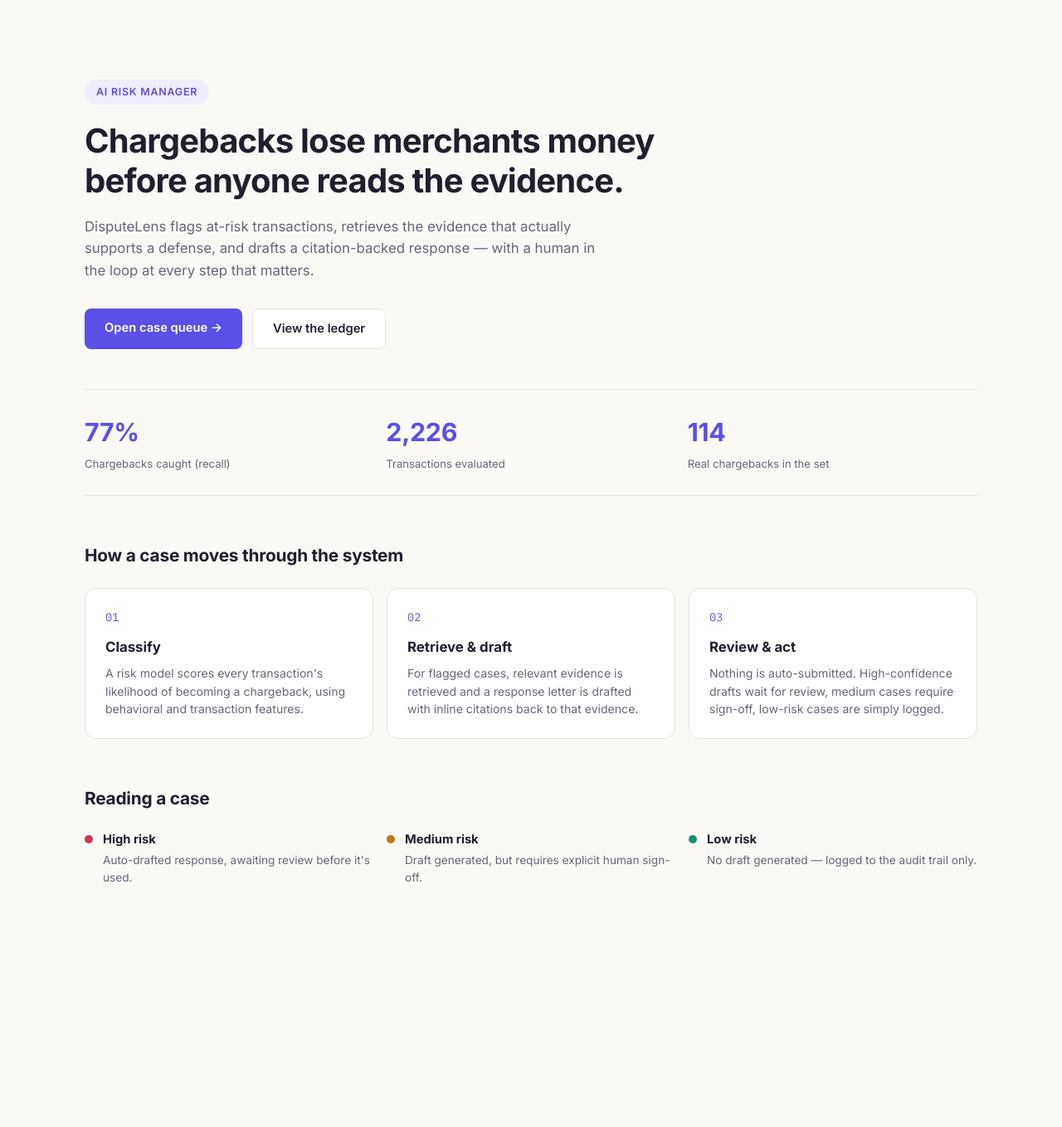
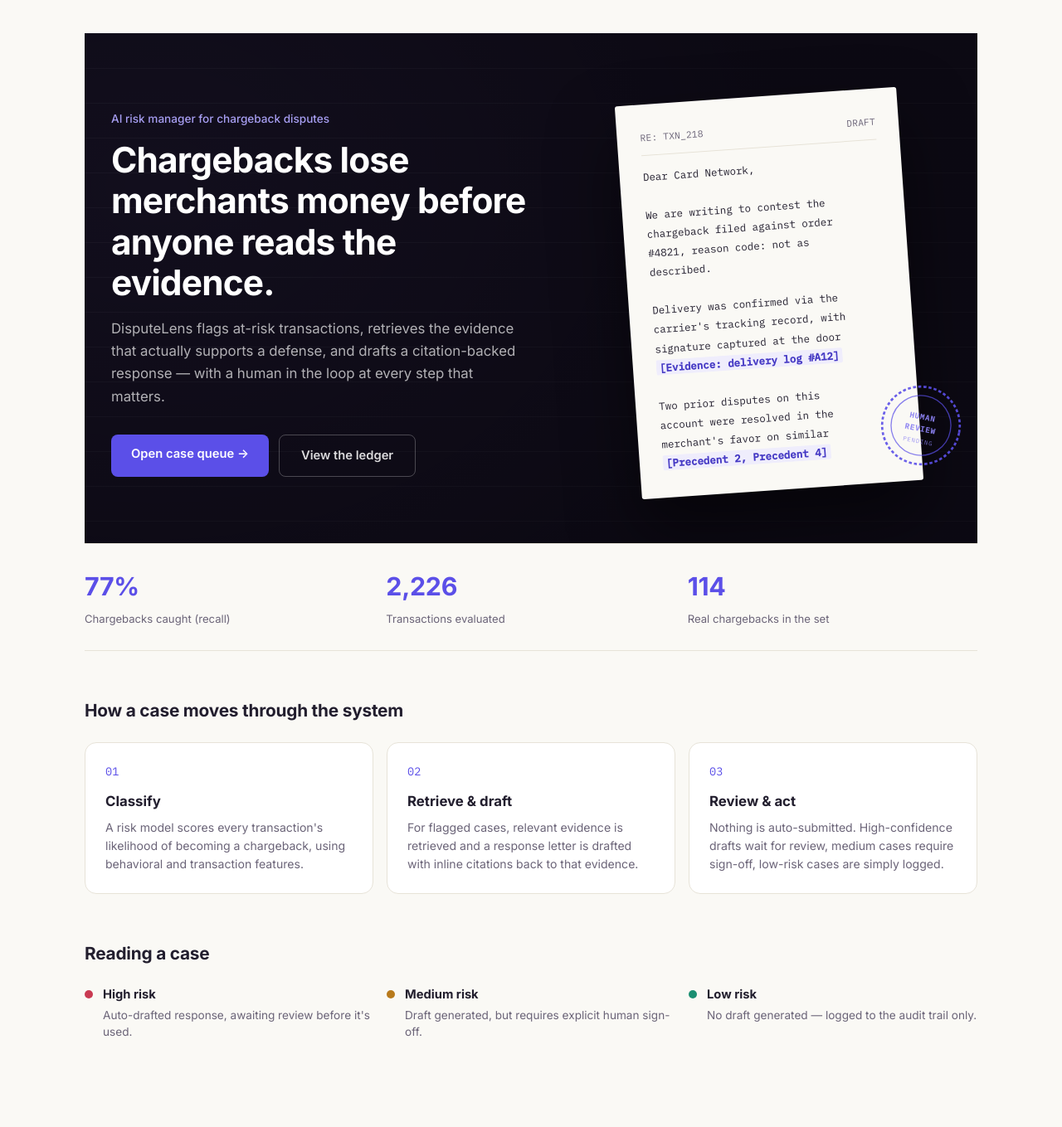
Before and after one commit to mitali-gautam05/DisputeLens, a FastAPI app: page / in a window 1280 px wide. Shown: the part 69-1428 px from the top of the page at 83% size. Before the commit the page ends 1133 px from the top, so only its background shows below. Run offline with FastAPI, Linux system fonts and the light colour scheme; data that the repository does not hold is empty; parts of the project's set-up code (start-up, migrations or seed data) failed here and were passed over.

Commit message:
feat(landing.html) - A new header area

```diff
--- a/frontend/templates/landing.html
+++ b/frontend/templates/landing.html
@@ -1,17 +1,54 @@
 {% extends "base.html" %}
 {% block title %}DisputeLens — Evidence-grounded chargeback defense{% endblock %}
 {% block content %}
-<section class="hero">
-    <span class="hero-eyebrow">AI Risk Manager</span>
-    <h1 class="hero-title">Chargebacks lose merchants money before anyone reads the evidence.</h1>
-    <p class="hero-sub">
+<section class="hero-photo">
+    <div class="hero-grid">
+        <div>
+            <div class="hero-kicker">AI risk manager for chargeback disputes</div>
+            <h1 class="hero-title-dark">Chargebacks lose merchants money before anyone reads the evidence.</h1>
+            <p class="hero-sub-dark">
                 DisputeLens flags at-risk transactions, retrieves the evidence that actually supports
                 a defense, and drafts a citation-backed response — with a human in the loop at every
                 step that matters.
             </p>
             <div class="hero-actions">
                 <a href="/cases" class="btn-primary">Open case queue &rarr;</a>
-        <a href="/dashboard" class="btn-secondary">View the ledger</a>
+                <a href="/dashboard" class="btn-secondary-dark">View the ledger</a>
+            </div>
+        </div>
+
+        <div class="letter-wrap">
+            <div class="letter-card">
+                <div class="letter-head">
+                    <span>RE: TXN_218</span>
+                    <span>DRAFT</span>
+                </div>
+                <div class="letter-line">Dear Card Network,</div>
+                <br>
+                <div class="letter-line">We are writing to contest the</div>
+                <div class="letter-line">chargeback filed against order</div>
+                <div class="letter-line">#4821, reason code: not as</div>
+                <div class="letter-line">described.</div>
+                <br>
+                <div class="letter-line">Delivery was confirmed via the</div>
+                <div class="letter-line">carrier's tracking record, with</div>
+                <div class="letter-line">signature captured at the door</div>
+                <div class="letter-line"><span class="cite">[Evidence: delivery log #A12]</span></div>
+                <br>
+                <div class="letter-line">Two prior disputes on this</div>
+                <div class="letter-line">account were resolved in the</div>
+                <div class="letter-line">merchant's favor on similar</div>
+                <div class="letter-line"><span class="cite">[Precedent 2, Precedent 4]</span></div>
+            </div>
+
+            <svg class="stamp" viewBox="0 0 120 120" xmlns="http://www.w3.org/2000/svg">
+                <circle cx="60" cy="60" r="52" fill="none" stroke="var(--accent)" stroke-width="3" opacity="0.9" stroke-dasharray="4 3"/>
+                <circle cx="60" cy="60" r="40" fill="none" stroke="var(--accent)" stroke-width="1.5" opacity="0.7"/>
+                <text x="60" y="52" text-anchor="middle" class="stamp-text" font-size="10" fill="#8C82F2" opacity="0.95" font-weight="700" letter-spacing="1">HUMAN</text>
+                <text x="60" y="68" text-anchor="middle" class="stamp-text" font-size="10" fill="#8C82F2" opacity="0.95" font-weight="700" letter-spacing="1">REVIEW</text>
+                <text x="60" y="84" text-anchor="middle" class="stamp-text" font-size="8" fill="#8C82F2" opacity="0.8" letter-spacing="1">PENDING</text>
+            </svg>
+        </div>
     </div>
 </section>
 
```
Lines whose indentation alone changed are shown as unchanged.
